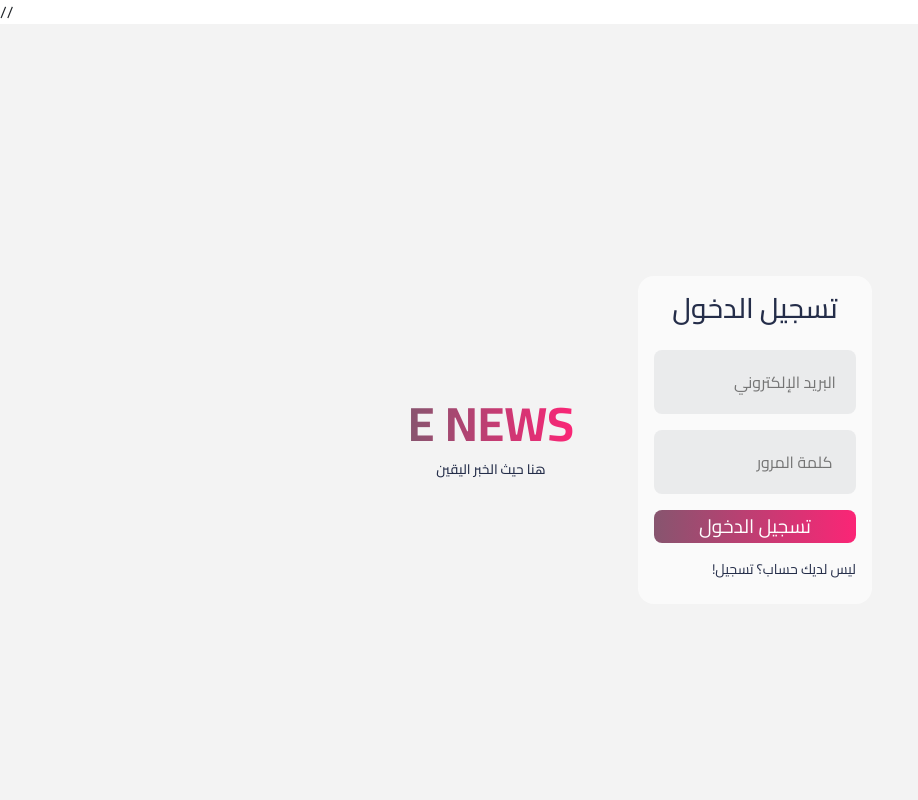
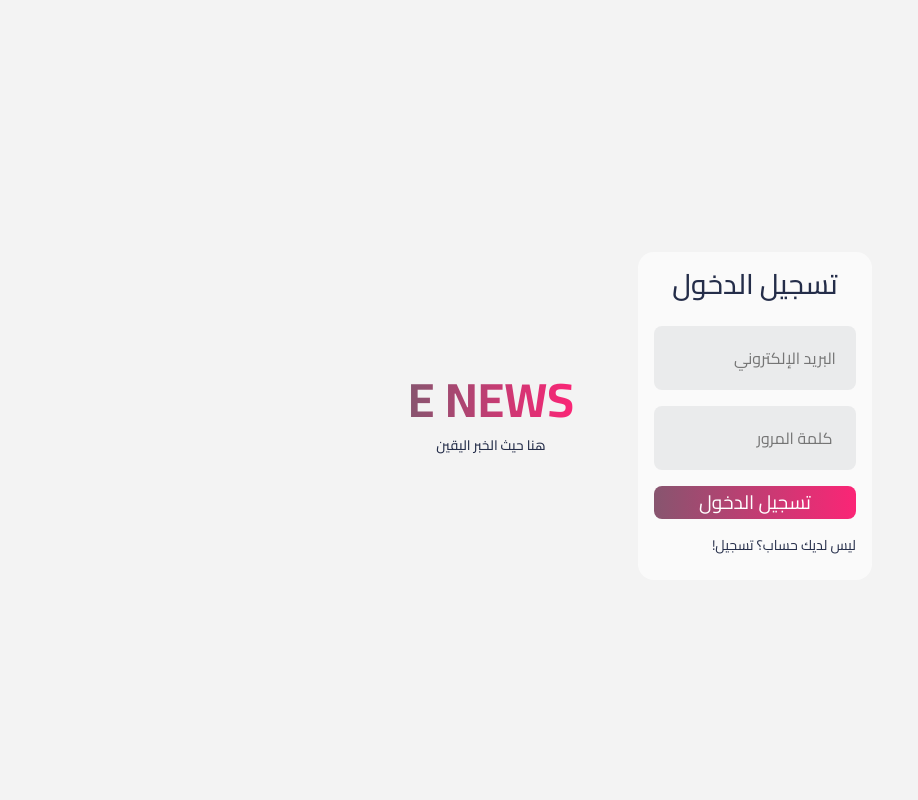
Before and after one commit to younes-alkashmi/E-news, a React (Create React App) app in the folder client/: page /auth in a window 1280 px wide. Shown: the top 800 px of the page, without its empty margins (0-918 px from the left). Built offline with nearby package versions, Linux system fonts and the light colour scheme.

Commit message:
Update index.js

```diff
--- a/client/src/index.js
+++ b/client/src/index.js
@@ -9,10 +9,9 @@ import { BrowserRouter, Routes, Route } from "react-router-dom";
 ReactDOM.render(
   <Provider store={store}>
     <BrowserRouter>
-      // <Routes>
-      //   <Route path="*" element={<App />} />
-      // </Routes>
-        <App />
+      <Routes>
+        <Route path="*" element={<App />} />
+      </Routes>
     </BrowserRouter>
   </Provider>,
 
```
